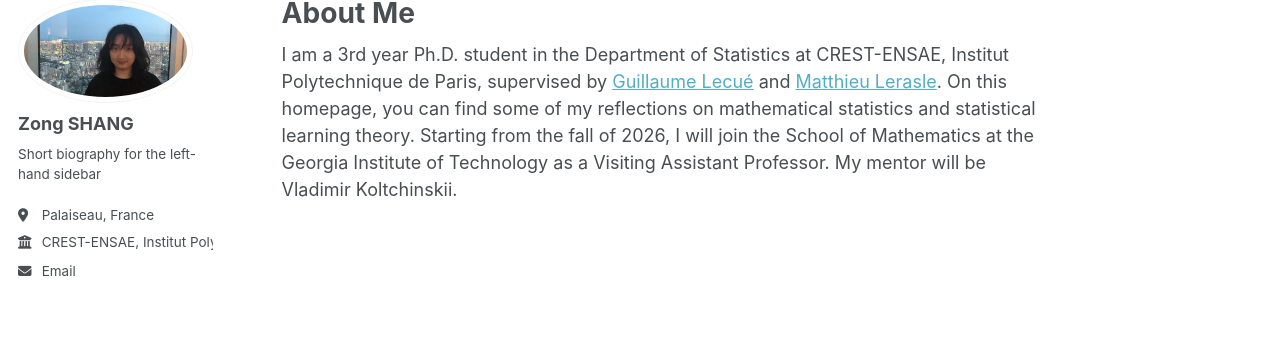
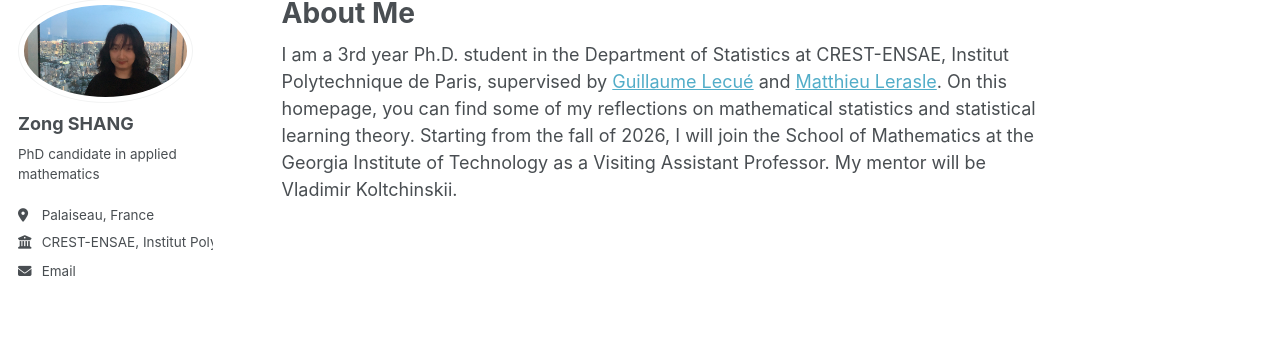
Before and after one commit to zong-shang/zong-shang.github.io, a Jekyll site: the page built from _pages/about.md, in a window 1280 px wide. Shown: the part 102-440 px from the top of the page. Built offline with Jekyll 4.4.1, drawn with Linux system fonts in a browser that asks for light colours; a script bundle is joined from its source files by our own code; library files that are not in the unit come from our copies.

Commit message:
Update _config.yml

```diff
--- a/_config.yml
+++ b/_config.yml
@@ -26,7 +26,7 @@ author:
   avatar           : "homepage.jpg"
   name             : "Zong SHANG"
   pronouns         : # example: "she/her"
-  bio              : "Short biography for the left-hand sidebar"
+  bio              : "PhD candidate in applied mathematics"
   location         : "Palaiseau, France"
   employer         : "CREST-ENSAE, Institut Polytechnique de Paris"
   uri              : # URL
```
